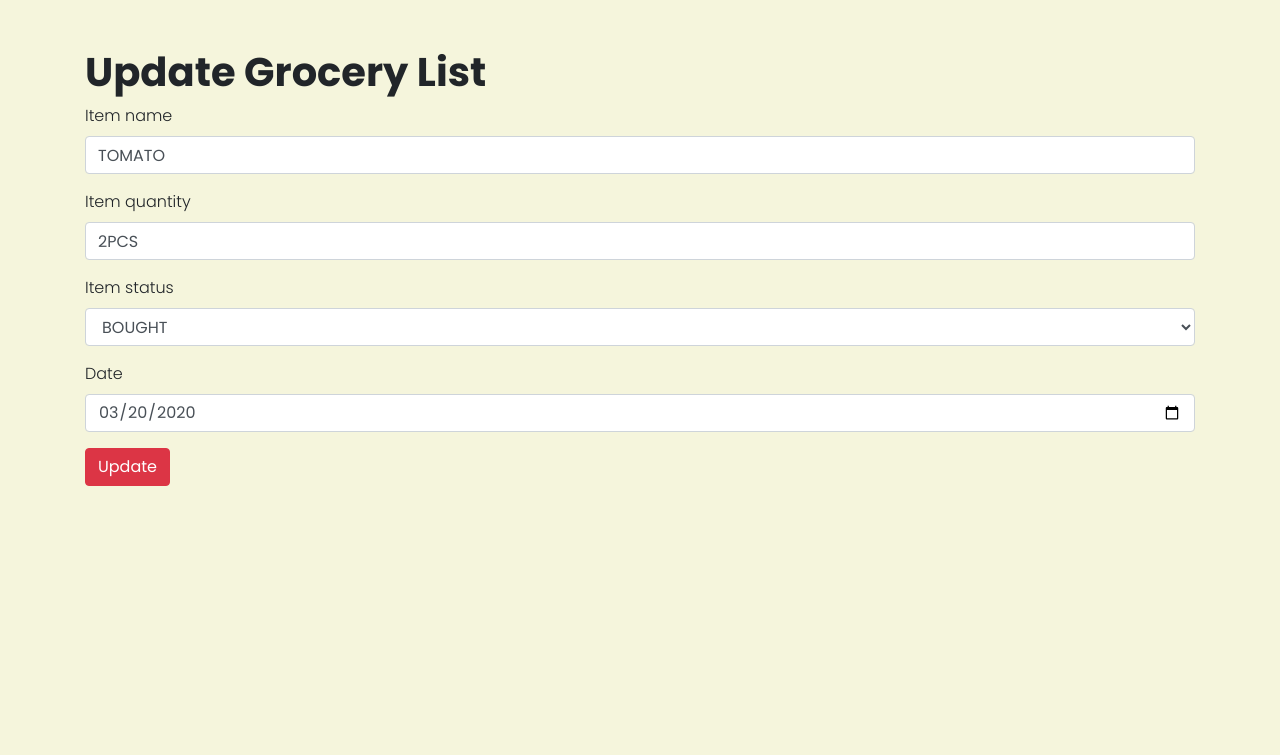
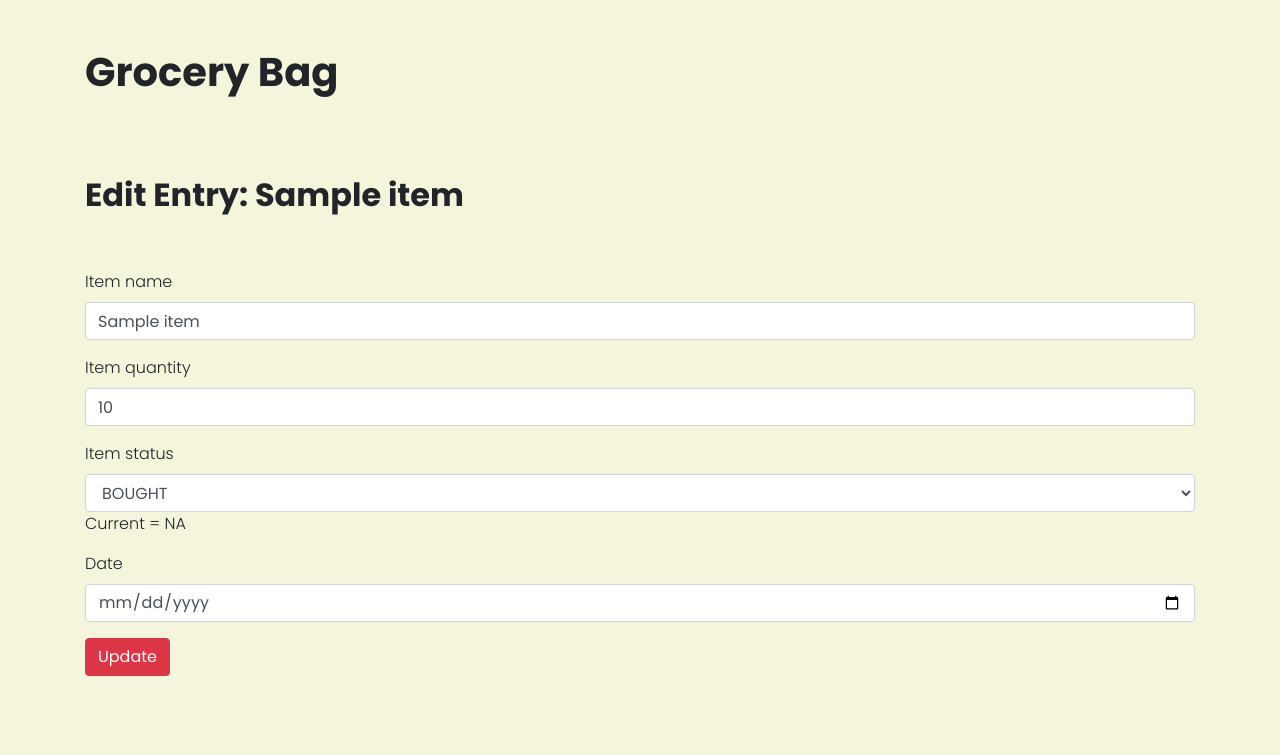
Before and after one commit to TheDarkKnlght/GroceryBag, a Django app: template cart/templates/cart/update.html in a window 1280 px wide. Shown: the top 755 px of the page. Run offline with Django 3.2, Linux system fonts and the light colour scheme; the template is opened without the code that fills it: values named after a table or form of the project are taken from there, others are empty; tables that the repository leaves empty hold one stand-in row (Sample ...); some libraries are stand-ins or nearby versions.

Commit message:
Some updates!

```diff
--- a/GroceryBag/urls.py
+++ b/GroceryBag/urls.py
@@ -19,5 +19,5 @@ from django.urls import path, include
 urlpatterns = [
     path('admin/', admin.site.urls),
     path('', include('cart.urls')),
-    path('register', include('main.urls'))
+    path('', include('main.urls'))
 ]
--- a/cart/templates/cart/add.html
+++ b/cart/templates/cart/add.html
@@ -6,7 +6,7 @@
         <h2>Add New Entry to List</h2>
 
 
-    <form method="POST" class="item-form">{% csrf_token %}
+    <form method="POST" class="container py-5">{% csrf_token %}
         {{ form.as_p }}
         <button type="submit" class="btn btn-danger">Save</button>
     </form>
--- a/cart/templates/cart/base.html
+++ b/cart/templates/cart/base.html
@@ -2,7 +2,7 @@
 <html>
     <head>
         <meta http-equiv="Content-Type" content="text/html; charset=UTF-8">
-        <title>View List</title>
+        <title>GroceryBag</title>
         <link rel="stylesheet" href="//maxcdn.bootstrapcdn.com/bootstrap/4.4.1/css/bootstrap.min.css">
         <link rel="stylesheet" href="{% static 'css/style.css' %}">
     </head>
@@ -11,9 +11,9 @@
             <!-- top -->
             <div class="row">
                 <div class="col-lg-6">
-                    <h1>Grocery Bag</h1>
+                    <a href="{% url 'home' %}" style="color: inherit;"><h1>Grocery Bag</h1></a>
                 </div>
-                <a href="{% url 'add_entry' %}" class="top-menu"><input type="submit" class="btn btn-danger" value="Add"></a>
+
             </div>
             <!-- Grocery Cards -->
             <div class="row mt-4">
--- a/cart/templates/cart/index.html
+++ b/cart/templates/cart/index.html
@@ -18,6 +18,7 @@
                 </div>
             </div>
         </div>
+        <a href="{% url 'add_entry' %}" class="top-menu"><input type="submit" class="btn btn-danger" value="Add"></a>
     </div>
 </div>
     {% for item in items %}
--- a/cart/templates/cart/update.html
+++ b/cart/templates/cart/update.html
@@ -1,21 +1,25 @@
-<html>
-    <head>
-        <meta http-equiv="Content-Type" content="text/html; charset=UTF-8">
-        <title>Update List</title>
-        <link rel="stylesheet" href="https://maxcdn.bootstrapcdn.com/bootstrap/4.4.1/css/bootstrap.min.css">
-        <link rel="stylesheet" href="css/style.css">
-    </head>
-    <body>
+{% extends 'cart/base.html' %}
+
+{% block content %}
+
 <div class="container mt-5">
-            <h1>Update Grocery List</h1>
-            <form>
+    <!-- top -->
+    <div class="row">
+        <div class="col-lg-6">
+            <h2>Edit Entry: {{ item.name }}</h2>
+        </div>
+    </div>
+</div>
+
+<form class="container py-5" method="POST">
+    {% csrf_token %}
     <div class="form-group">
         <label>Item name</label>
-                    <input type="text" class="form-control" placeholder="Item name" value="TOMATO"/>
+        <input type="text" class="form-control" placeholder="Item name" value="{{item.name}}"/>
     </div>
     <div class="form-group">
         <label>Item quantity</label>
-                    <input type="text" class="form-control" placeholder="Item quantity" value="2PCS"/>
+        <input type="text" class="form-control" placeholder="Item quantity" value="{{item.quantity}}"/>
     </div>
     <div class="form-group">
         <label>Item status</label>
@@ -24,15 +28,19 @@
             <option value="1" selected>BOUGHT</option>
             <option value="0">NOT AVAILABLE</option>
         </select>
+        Current = {{item.status}}
     </div>
     <div class="form-group">
         <label>Date</label>
-                    <input type="date" class="form-control" placeholder="Date" value="2020-03-20">
+        <input type="date" class="form-control" placeholder="Date" value="{{item.date}}">
     </div>
     <div class="form-group">
         <input type="submit" value="Update" class="btn btn-danger">
     </div>
 </form>
-        </div>
-    </body>
-</html>
+<!-- <form method="POST" class="container py-5">{% csrf_token %}
+    {{ form.as_p }}
+    <button type="submit" class="btn btn-danger">Save</button>
+</form> -->
+
+{% endblock %}
--- a/cart/urls.py
+++ b/cart/urls.py
@@ -2,7 +2,8 @@ from django.urls import path
 from . import views
 
 urlpatterns = [
-    path('', views.grocery_list, name = 'home'),
+    path('', views.register_request, name="home"),
+    path('cart', views.grocery_list, name = 'cart'),
     path('add', views.add_entry, name = 'add_entry'),
     path('del/<int:id>', views.remove, name="del"),
     path('update/<int:id>', views.update, name="update"),
--- a/main/urls.py
+++ b/main/urls.py
@@ -4,5 +4,5 @@ from . import views
 app_name = "main"
 
 urlpatterns = [
-    path('', views.register_request, name="register")
+
 ]
```
Also changed, not shown: cart/forms.py (+15 -1 lines), cart/templates/cart/.update.html (added, +38 -0 lines), cart/views.py (+27 -1 lines), main/views.py (deleted, +0 -17 lines). Lines whose indentation alone changed are shown as unchanged.
